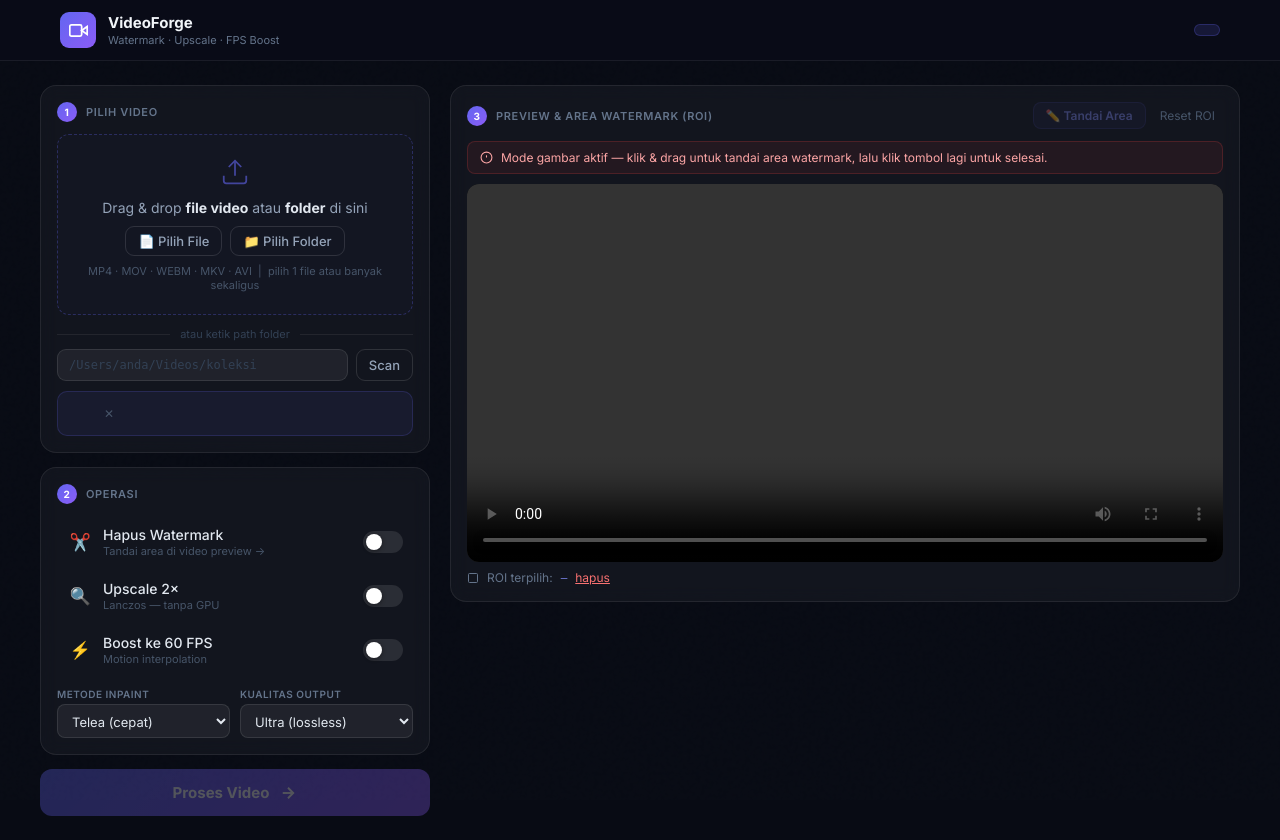
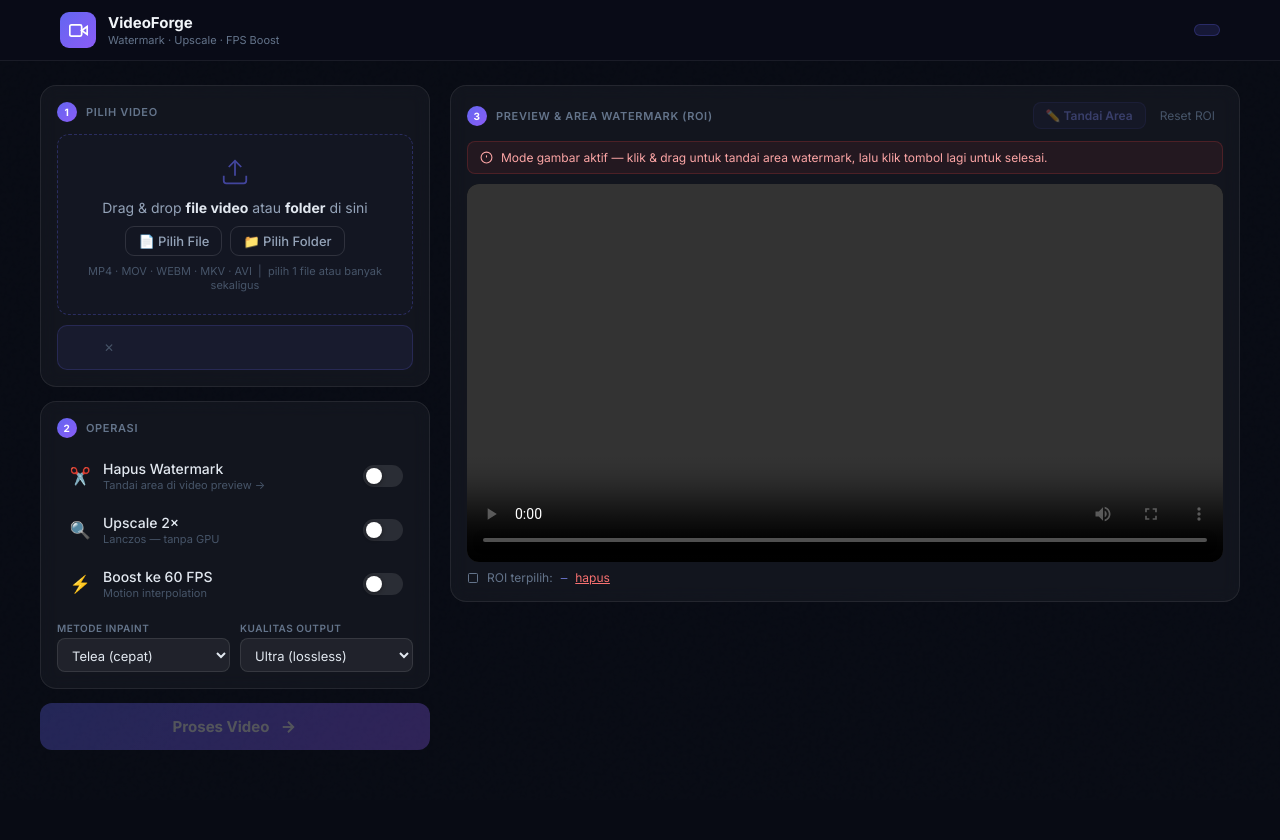
Before and after one commit to labby245/lab-scale, a Flask app: page / in a window 1280 px wide. Shown: the top 840 px of the page. Run offline with Flask 3, Linux system fonts and the light colour scheme; a map, chart or similar area stays blank.

Commit message:
feat: remove manual folder path scan UI and logic

```diff
--- a/app.py
+++ b/app.py
@@ -70,21 +70,6 @@
 @app.route('/video/<path:filename>')
 def serve_video(filename):
     return send_from_directory(UPLOAD_FOLDER, filename, as_attachment=False)
-
-
-@app.route('/preview-local')
-def preview_local():
-    """Stream a local file for in-browser preview (safe: local app only)."""
-    path = request.args.get('path', '').strip()
-    if not path or not os.path.isfile(path):
-        return jsonify({'error': 'File tidak ditemukan'}), 404
-    if not _allowed(os.path.basename(path)):
-        return jsonify({'error': 'Format tidak didukung'}), 400
-    return send_from_directory(
-        os.path.dirname(os.path.abspath(path)),
-        os.path.basename(path),
-        as_attachment=False,
-    )
 
 
 @app.route('/upload', methods=['POST'])
@@ -174,62 +159,5 @@
     return jsonify({'outputDir': OUTPUT_FOLDER, 'results': results, 'summary': f'{ok}/{len(files)} berhasil diproses'})
 
 
-@app.route('/process-folder', methods=['POST'])
-def process_folder():
-    data        = request.get_json(force=True)
-    folder_path = data.get('folder_path', '').strip()
-    roi         = data.get('roi')
-    method      = data.get('method', 'telea')
-    quality     = data.get('quality', 'ultra')
-    upscale     = bool(data.get('upscale', False))
-    fps_boost   = bool(data.get('fps_boost', False))
-
-    if not folder_path or not os.path.isdir(folder_path):
-        return jsonify({'error': f'Folder tidak ditemukan: {folder_path}'}), 400
-    remove_wm = _has_roi(roi)
-    if not remove_wm and not upscale and not fps_boost:
-        return jsonify({'error': 'Pilih minimal satu operasi'}), 400
-
-    video_files = sorted(
-        f for f in os.listdir(folder_path)
-        if os.path.splitext(f.lower())[1] in ALLOWED_EXTENSIONS
-    )
-    if not video_files:
-        return jsonify({'error': 'Tidak ada video di folder'}), 400
-
-    suffix  = _make_suffix(remove_wm, upscale, fps_boost)
-    out_dir = os.path.join(folder_path, 'processed')
-    os.makedirs(out_dir, exist_ok=True)
-
-    results = []
-    for fname in video_files:
-        inp      = os.path.join(folder_path, fname)
-        base     = os.path.splitext(fname)[0]
-        out_name = f'{base}{suffix}.mp4'
-        out_path = os.path.join(out_dir, out_name)
-        try:
-            _do_process(inp, out_path, roi, method, quality, upscale, fps_boost)
-            results.append({'file': fname, 'status': 'success', 'output': out_name})
-        except Exception as e:
-            results.append({'file': fname, 'status': 'error', 'error': str(e)[:300]})
-
-    ok = sum(1 for r in results if r['status'] == 'success')
-    return jsonify({'outputDir': out_dir, 'results': results, 'summary': f'{ok}/{len(video_files)} berhasil diproses'})
-
-
-@app.route('/scan-folder', methods=['POST'])
-def scan_folder():
-    data        = request.get_json(force=True)
-    folder_path = data.get('folder_path', '').strip()
-    if not folder_path or not os.path.isdir(folder_path):
-        return jsonify({'error': 'Folder tidak valid'}), 400
-    files = sorted(
-        f for f in os.listdir(folder_path)
-        if os.path.splitext(f.lower())[1] in ALLOWED_EXTENSIONS
-    )
-    first_file = os.path.join(folder_path, files[0]) if files else None
-    return jsonify({'files': files, 'count': len(files), 'firstFile': first_file})
-
-
 if __name__ == '__main__':
     app.run(debug=True, host='127.0.0.1', port=5000)
--- a/static/app.js
+++ b/static/app.js
@@ -9,8 +9,6 @@
 const folderInput    = $('folderInput');
 const browseFileBtn  = $('browseFileBtn');
 const browseFolderBtn = $('browseFolderBtn');
-const folderPath     = $('folderPath');
-const scanBtn        = $('scanBtn');
 const sourceInfo     = $('sourceInfo');
 const srcIcon        = $('srcIcon');
 const srcLabel       = $('srcLabel');
@@ -45,10 +43,9 @@
 const toasts = $('toasts');
 
 // ── State ────────────────────────────────────────────────
-// mode: 'none' | 'single' | 'bulk-files' | 'bulk-folder'
+// mode: 'none' | 'single' | 'bulk-files'
 let mode = 'none';
 let selectedFiles   = [];   // File[] for single/multi
-let folderInfo      = null; // { path, files[], count }
 let roi             = null;
 let drawMode        = false;
 let isDrawing       = false;
@@ -101,27 +98,7 @@
   setSource('bulk-files', files);
 });
 
-// Folder path scan
-scanBtn.addEventListener('click', doScan);
-folderPath.addEventListener('keydown', e => { if (e.key === 'Enter') doScan(); });
-
-async function doScan() {
-  const fp = folderPath.value.trim();
-  if (!fp) { toast('Masukkan path folder', 'error'); return; }
-  procStatus.textContent = 'Scanning folder…';
-  try {
-    const res = await post('/scan-folder', { folder_path: fp });
-    const data = await res.json();
-    if (!res.ok) throw new Error(data.error);
-    if (data.count === 0) { toast('Tidak ada video di folder', 'error'); procStatus.textContent = ''; return; }
-    folderInfo = { path: fp, files: data.files, count: data.count, firstFile: data.firstFile };
-    setSource('bulk-folder', null);
-    toast(`${data.count} video ditemukan`, 'success');
-  } catch (e) {
-    procStatus.textContent = '';
-    toast(e.message || 'Folder tidak valid', 'error');
-  }
-}
+// Folder path scan removed
 
 // ── SET SOURCE ───────────────────────────────────────────
 function setSource(newMode, files) {
@@ -146,16 +123,6 @@
     modeBadge.className = 'header-badge bulk';
     processBtnLabel.textContent = `Proses ${selectedFiles.length} Video`;
     loadVideoBlob(f);
-  } else if (mode === 'bulk-folder') {
-    showSourceInfo('📁', `${folderInfo.count} video di folder`, folderInfo.path);
-    modeBadge.textContent = `Bulk · ${folderInfo.count} file`;
-    modeBadge.className = 'header-badge bulk';
-    processBtnLabel.textContent = `Proses ${folderInfo.count} Video`;
-    if (folderInfo.firstFile) {
-      video.src = `/preview-local?path=${encodeURIComponent(folderInfo.firstFile)}`;
-      vpPlaceholder.style.display = 'none';
-      drawModeBtn.disabled = false;
-    }
   }
   procStatus.textContent = '';
   updateProcessBtn();
@@ -169,7 +136,7 @@
 }
 
 clearSourceBtn.addEventListener('click', () => {
-  mode = 'none'; selectedFiles = []; folderInfo = null;
+  mode = 'none'; selectedFiles = [];
   sourceInfo.hidden = true;
   modeBadge.textContent = ''; modeBadge.className = 'header-badge';
   video.src = ''; vpPlaceholder.style.display = '';
@@ -291,7 +258,7 @@
 processBtn.addEventListener('click', doProcess);
 
 async function doProcess() {
-  if (mode === 'none') { toast('Pilih file atau folder dulu', 'error'); return; }
+  if (mode === 'none') { toast('Pilih file video dulu', 'error'); return; }
   const hasOp = opWatermark.checked || opUpscale.checked || opFps.checked;
   if (!hasOp) { toast('Pilih minimal satu operasi', 'error'); return; }
   if (opWatermark.checked && (!roi || roi.width <= 0)) {
@@ -331,14 +298,6 @@
       }
       procStatus.textContent = `Memproses ${selectedFiles.length} video…`;
       const res = await post('/process-bulk', { files: uploaded, ...commonPayload });
-      const data = await res.json();
-      if (!res.ok) throw new Error(data.error);
-      showBulkResults(data);
-      toast(data.summary, 'success');
-
-    } else if (mode === 'bulk-folder') {
-      procStatus.textContent = `Memproses ${folderInfo.count} video…`;
-      const res = await post('/process-folder', { folder_path: folderInfo.path, ...commonPayload });
       const data = await res.json();
       if (!res.ok) throw new Error(data.error);
       showBulkResults(data);
--- a/static/style.css
+++ b/static/style.css
@@ -68,21 +68,6 @@
 .dz-label strong { color: #e2e8f0; }
 .dz-btns { display: flex; gap: 8px; flex-wrap: wrap; justify-content: center; margin-top: 2px; }
 .hint-sm { font-size: 11px; color: #475569; }
-
-/* ── Or divider ── */
-.or-row { display: flex; align-items: center; gap: 10px; margin: 12px 0 8px; }
-.or-line { flex: 1; height: 1px; background: rgba(255,255,255,0.07); }
-.or-text { font-size: 11px; color: #334155; white-space: nowrap; }
-
-/* ── Folder row ── */
-.folder-row { display: flex; gap: 8px; }
-.text-input {
-  flex: 1; padding: 8px 11px; border-radius: 9px; border: 1px solid rgba(255,255,255,0.1);
-  background: rgba(255,255,255,0.06); color: #e2e8f0; font-family: 'SF Mono', monospace; font-size: 12px;
-  outline: none; transition: border-color 0.2s;
-}
-.text-input:focus { border-color: #6366f1; }
-.text-input::placeholder { color: #334155; }
 
 /* ── Source Info ── */
 .source-info {
--- a/templates/index.html
+++ b/templates/index.html
@@ -58,15 +58,6 @@
               </div>
               <p class="hint-sm">MP4 · MOV · WEBM · MKV · AVI &nbsp;|&nbsp; pilih 1 file atau banyak sekaligus</p>
             </div>
-          </div>
-
-          <!-- Or: folder path text input -->
-          <div class="or-row">
-            <span class="or-line"></span><span class="or-text">atau ketik path folder</span><span class="or-line"></span>
-          </div>
-          <div class="folder-row">
-            <input type="text" id="folderPath" class="text-input" placeholder="/Users/anda/Videos/koleksi" />
-            <button id="scanBtn" class="btn-outline sm">Scan</button>
           </div>
 
           <!-- Source info (shown after selection) -->
```
